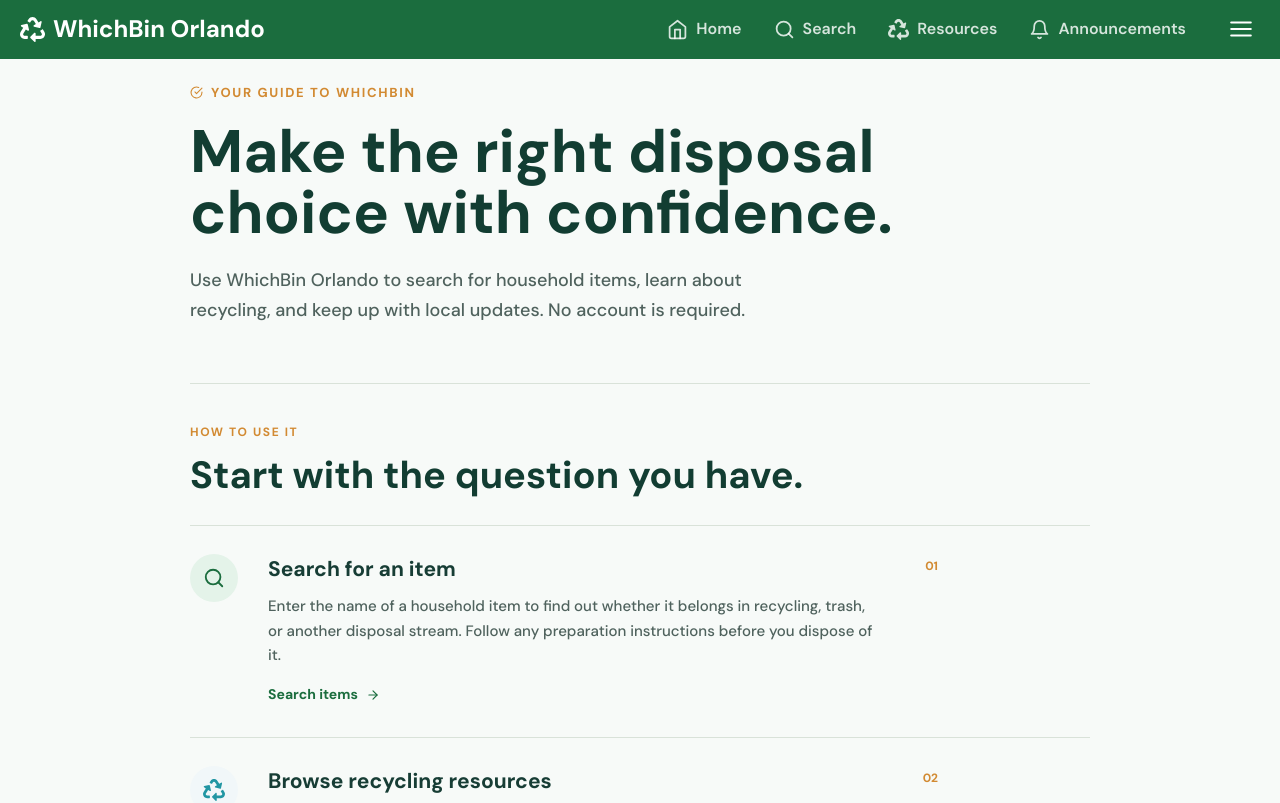
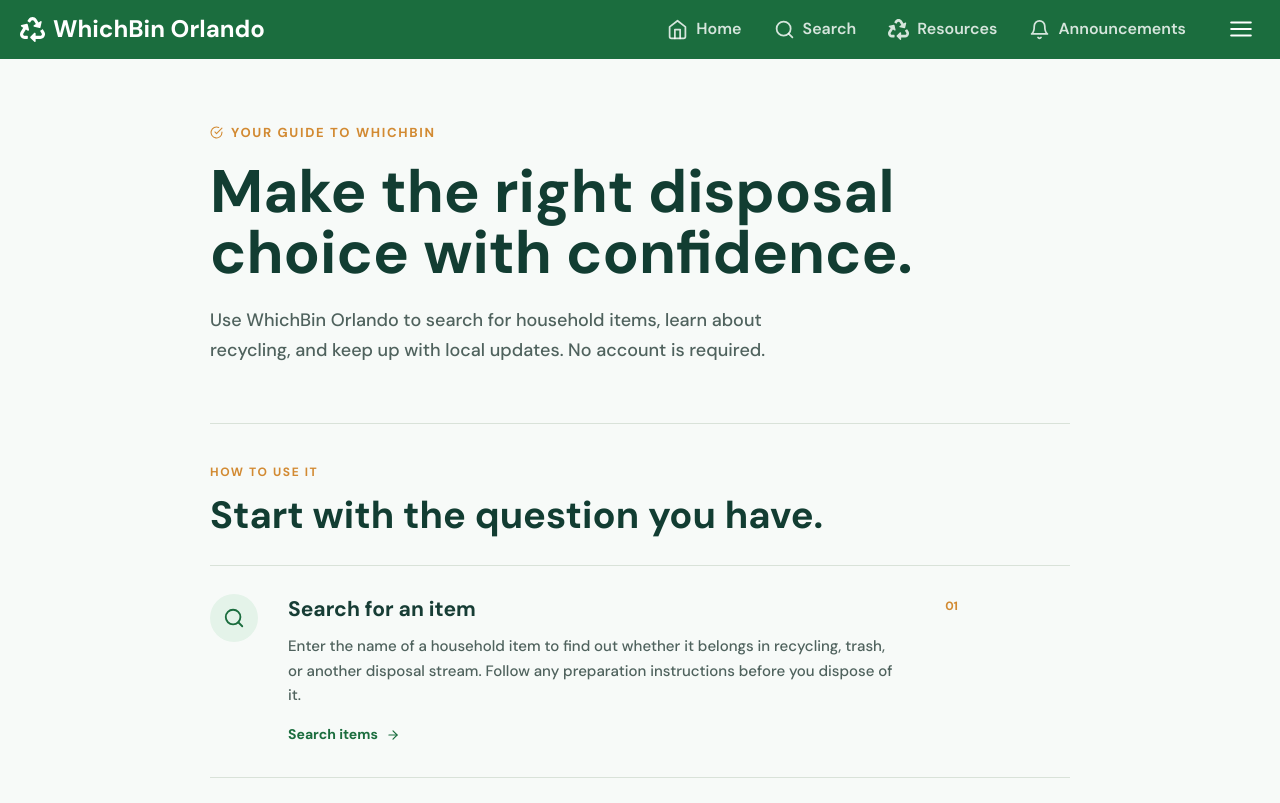
Before and after one commit to joaovictorbarrera/WhichBin-Orlando, a React (Vite) app in the folder whichbin-client/: page /help in a window 1280 px wide. Shown: the top 803 px of the page. Built offline with nearby package versions, Linux system fonts and the light colour scheme; no server answers.

Commit message:
Still spacing between page and footer

```diff
--- a/whichbin-client/src/components/PageLayout.css
+++ b/whichbin-client/src/components/PageLayout.css
@@ -5,7 +5,7 @@
 
 .page-layout {
   min-height: calc(100dvh - var(--top-navigation-height));
-  padding: 2.5rem 1.25rem calc(var(--bottom-navigation-height) + 1.5rem);
+  padding: 2.5rem 1.25rem clamp(2rem, 4vw, 3rem);
 }
 
 .page-layout-wide {
@@ -32,8 +32,10 @@
 .layout-shell {
   display: flex;
   flex-direction: column;
+  flex: 1 0 auto;
   min-height: 100vh;
   width: 100%;
+  gap: clamp(1.5rem, 2vw, 2.5rem);
 }
 
 .layout-main-content {
--- a/whichbin-client/src/index.css
+++ b/whichbin-client/src/index.css
@@ -60,8 +60,15 @@
 html,
 body,
 #root {
+	height: 100%;
 	min-height: 100%;
 	margin: 0;
+}
+
+#root {
+	display: flex;
+	flex-direction: column;
+	min-height: 100vh;
 }
 
 body {
--- a/whichbin-client/src/pages/Announcements.css
+++ b/whichbin-client/src/pages/Announcements.css
@@ -1,7 +1,6 @@
 .announcements-page {
   min-height: calc(100dvh - var(--top-navigation-height));
   padding-top: 3.5rem;
-  padding-bottom: calc(var(--bottom-navigation-height) + 3rem);
   background: var(--color-page);
 }
 
```
